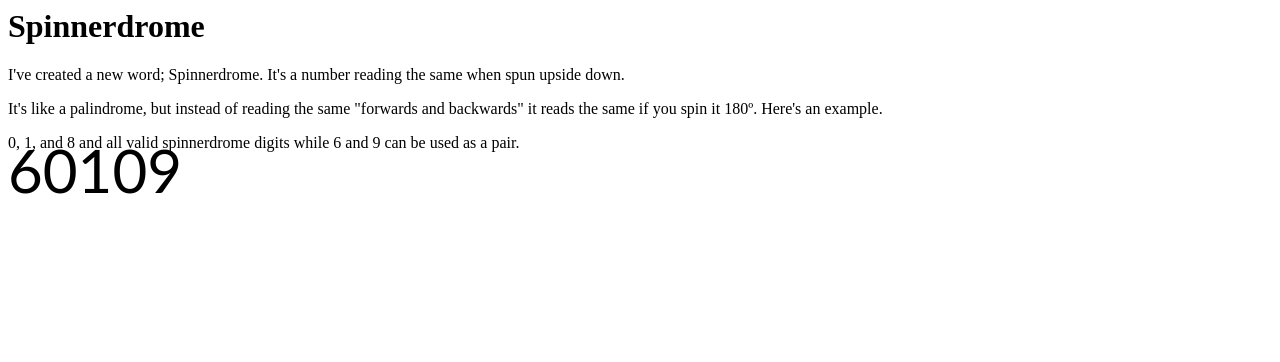
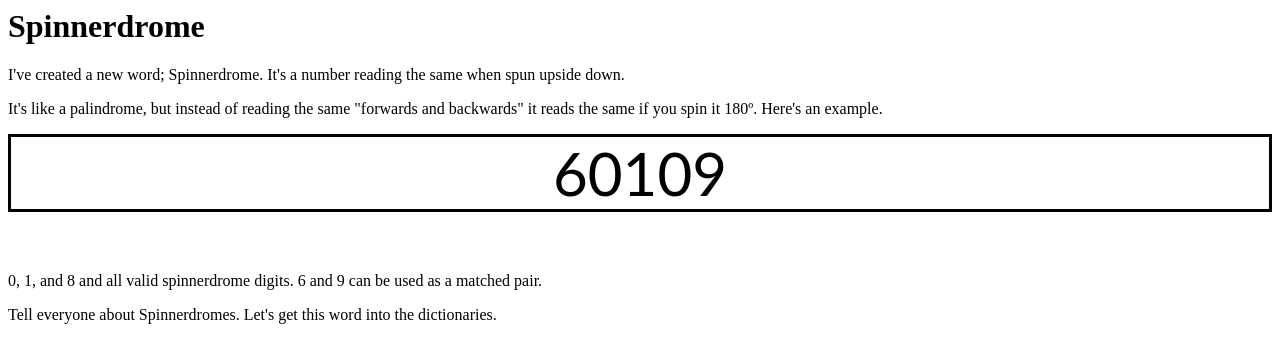
Before and after one commit to colinrblake/colinrblake.github.io, a plain HTML site: page spinnerdrome/index.html in a window 1280 px wide. Drawn offline with Linux system fonts and the light colour scheme.

Commit message:
Add more text.

```diff
--- a/spinnerdrome/index.html
+++ b/spinnerdrome/index.html
@@ -1,9 +1,11 @@
 <head>
 <style>
 .spin {
-    position: absolute;
+    position: static;
+    text-align: center;
+    border: 3px solid black;
+    font-size: 60px;
     margin-top: 0em;
-    font-size: 60px;
     font-family: gill sans;
     -webkit-animation:spin 2s linear;
     -moz-animation:spin 2s linear;
@@ -21,5 +23,6 @@
 Here's an example.
 </p>
 <p class="spin">60109</p>
-<p> 0, 1, and 8 and all valid spinnerdrome digits while 6 and 9 can be used as a pair.
+<p> 0, 1, and 8 and all valid spinnerdrome digits. 6 and 9 can be used as a matched pair.</p>
+<p> Tell everyone about Spinnerdromes. Let's get this word into the dictionaries. </p>
 </body>
```
